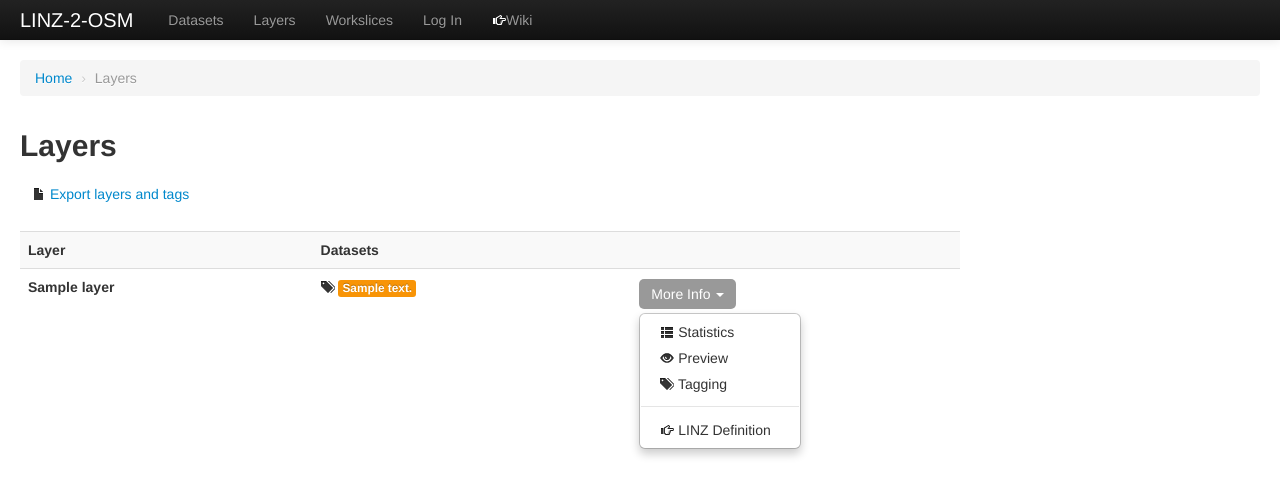
After one commit to opennewzealand/linz2osm, a Django app: template linz2osm/data_dict/templates/data_dict/list_layers.html in a window 1280 px wide, after a click on "More Info". The commit adds this page. Shown: the top 496 px of the page. Run offline with Django 3.2, Linux system fonts and the light colour scheme; the template is opened without the code that fills it: most values are stand-ins (such as "Sample title", 1, 10 or a date in 2020); parts of the project's set-up code (start-up, migrations or seed data) failed here and were passed over.

Commit message:
simple XML export of layers and tags, closes #9, layer list as first step for #77

```diff
--- a/linz2osm/data_dict/models.py
+++ b/linz2osm/data_dict/models.py
@@ -113,6 +113,9 @@ class Layer(models.Model):
     def linz_dictionary_url(self):
         BASE_URL = "http://apps.linz.govt.nz/topo-data-dictionary/index.aspx?page=class-%s"
         return BASE_URL % self.name
+
+    def layerindatasets_ordered(self):
+        return self.layerindataset_set.order_by('dataset__description')
 
     def get_all_tags(self):
         # if we override a default one, use the specific one
--- /dev/null
+++ b/linz2osm/data_dict/templates/data_dict/export.xml
@@ -0,0 +1,6 @@
+<layer-set>
+{{ layers }}
+</layer-set>
+<tag-set>
+{{ tags }}
+</tag-set>
--- /dev/null
+++ b/linz2osm/data_dict/templates/data_dict/layer_info_dropdown.html
@@ -0,0 +1,41 @@
+            <li class="dropdown">
+              <a class="dropdown-toggle" data-toggle="dropdown" href="#">
+                More Info
+                <span class="caret"></span>
+              </a>
+              <ul class="dropdown-menu">
+                <li>
+                  <a href="{% url linz2osm.data_dict.views.layer_stats layer_id=layer %}">
+                    <i class="icon-th-list"></i>
+                    Statistics
+                  </a>
+                </li>
+                <li>
+                  <a href="{% url linz2osm.data_dict.views.preview layer_id=layer %}">
+                    <i class="icon-eye-open"></i>
+                    Preview
+                  </a>
+                </li>
+                <li>
+                  <a href="{% url linz2osm.data_dict.views.show_tagging layer_id=layer %}">
+                    <i class="icon-tags"></i>
+                    Tagging
+                  </a>
+                </li>
+                <li class="divider"></li>
+                <li>
+                  <a href="{{ layer.linz_dictionary_url }}">
+                    <i class="icon-hand-right"></i>
+                    LINZ Definition
+                  </a>
+                </li>
+                {% if user.is_staff %}
+                <li>
+                  <a href="/admin/data_dict/layer/{{ layer.name }}/">
+                    <i class="icon-pencil"></i>
+                    Admin
+                  </a>
+                </li>
+                {% endif %}
+              </ul>
+            </li>
--- /dev/null
+++ b/linz2osm/data_dict/templates/data_dict/list_layers.html
@@ -0,0 +1,66 @@
+{% extends "global.html" %}
+{% load i18n %}
+
+{% block breadcrumbs %}
+<div class="breadcrumbs">
+  <li>
+    <a href="/">{% trans "Home" %}</a> <span class="divider">&rsaquo;</span>
+  </li>
+  <li class="active">
+     Layers
+  </li>
+</div>
+{% endblock %}
+
+{% block content %}
+<div class="row">
+  <div class="span12">
+    <h2>Layers</h2>
+    <ul class="nav nav-pills">
+      <li>
+        <a href="{% url linz2osm.data_dict.views.export_data_dict %}">
+          <i class="icon-file"></i>
+          Export layers and tags
+        </a>
+      </li>
+    </ul>
+    <table class="table table-striped">
+      <tr>
+        <th>Layer</th>
+        <th>Datasets</th>
+        <th></th>
+      </tr>
+      {% for layer in layers %}
+      <tr>
+        <td><strong>{{ layer.name }}</strong></td>
+        <td>
+          <ul class="unstyled">
+            {% for lid in layer.layerindatasets_ordered %}
+            <li>
+              {% if lid.completed %}
+                <i class="icon-ok" title="Layer complete in this dataset"></i>
+                <span class="label label-success">
+              {% elif lid.tagging_approved %}
+                <i class="icon-upload" title="Tagging approved for this dataset and uploads under way"></i>
+                <span class="label label-info">
+              {% else %}
+                <i class="icon-tags" title="Tagging not yet approved for this dataset"></i>
+                <span class="label label-warning">
+              {% endif %}
+                {{ lid.dataset.description }}
+                </span>
+            </li>
+            {% endfor %}
+          </ul>
+        </td>
+        <td>
+          <ul class="nav nav-pills layer-list-nav-content">
+            {% include "data_dict/layer_info_dropdown.html" with layer=layer %}
+          </ul>
+        </td>
+      </tr>
+      {% endfor %}
+    </table>
+  </div>
+</div>
+{% endblock %}
--- a/linz2osm/data_dict/urls.py
+++ b/linz2osm/data_dict/urls.py
@@ -18,9 +18,10 @@ from django.conf.urls.defaults import *
 
 urlpatterns = patterns('linz2osm.data_dict.views',
                        (r'^tag/eval/$', 'tag_eval'),
-                       (r'^layer/(?P<object_id>\w+)/stats/$', 'layer_stats'),
                        (r'^dataset/(?P<dataset_id>\w+)/$', 'show_dataset'),
                        (r'^field_stats/(?P<dataset_id>\w+)/(?P<layer_id>\w+)/(?P<field_name>\w+)/$', 'field_stats'),
+                       (r'^layer/(?P<layer_id>\w+)/stats/$', 'layer_stats'),
                        (r'^layer/(?P<layer_id>\w+)/preview/$', 'preview'),
                        (r'^layer/(?P<layer_id>\w+)/tagging/$', 'show_tagging'),
+                       (r'^export/$', 'export_data_dict'),
                        )
--- a/linz2osm/lobby/templates/lobby/login.html
+++ b/linz2osm/lobby/templates/lobby/login.html
@@ -25,7 +25,7 @@
       <div class="alert alert-success alert-block">
         <h5>Get an account</h5>
         If you want to get involved, read about the project on the
-        <a href="http://wiki.openstreetmap.org/wiki/LINZ">about</a>
+        <a href="http://wiki.openstreetmap.org/wiki/LINZ">wiki</a>
         page, introduce yourself on the
         <a href="http://groups.google.com/group/nzopengis">NZOpenGIS</a>
         mailing list, and let us know how you want to help.
--- a/linz2osm/urls.py
+++ b/linz2osm/urls.py
@@ -29,6 +29,7 @@ else:
 
 urlpatterns += patterns('',
     (r'^data_dict/', include('linz2osm.data_dict.urls')),
+    (r'^layers/', 'linz2osm.data_dict.views.list_layers'),
     (r'^workslices/', include('linz2osm.workslices.urls')),
     (r'^doc/', include('django.contrib.admindocs.urls')),
     (r'^admin/', include(admin.site.urls)),
--- a/templates/global.html
+++ b/templates/global.html
@@ -23,17 +23,18 @@
         <div class="container-fluid">
           <a class="brand" href="/">LINZ-2-OSM</a>
           <ul class="nav">
-            <li><a href="/">Home</a></li>
+            <li><a href="/">Datasets</a></li>
+            <li><a href="/layers/">Layers</a></li>
             <li><a href="/workslices/list/">Workslices</a></li>
             {% if user.is_staff %}
               <li><a href="/admin/">Admin</a></li>
             {% endif %}
-            <li><a href="http://wiki.openstreetmap.org/wiki/LINZ">About</a></li>
             {% if user.is_authenticated %}
               <li><a href="/logout/">Log Out from {{ user.username }}</a></li>
             {% else %}
               <li><a href="/login/">Log In</a></li>
             {% endif %}
+            <li><a href="http://wiki.openstreetmap.org/wiki/LINZ"><i class="icon-hand-right icon-white"></i>Wiki</a></li>
           </ul>
         </div>
       </div>
```
Also changed, not shown: linz2osm/data_dict/templates/data_dict/layer_info_nav_pills.html (added, +30 -0 lines), linz2osm/data_dict/templates/data_dict/layer_stats.html (+1 -28 lines), linz2osm/data_dict/templates/data_dict/preview.html (+1 -27 lines), linz2osm/data_dict/templates/data_dict/show_dataset.html (+3 -42 lines), linz2osm/data_dict/templates/data_dict/show_tagging.html (+1 -27 lines), linz2osm/data_dict/views.py (+25 -4 lines).
